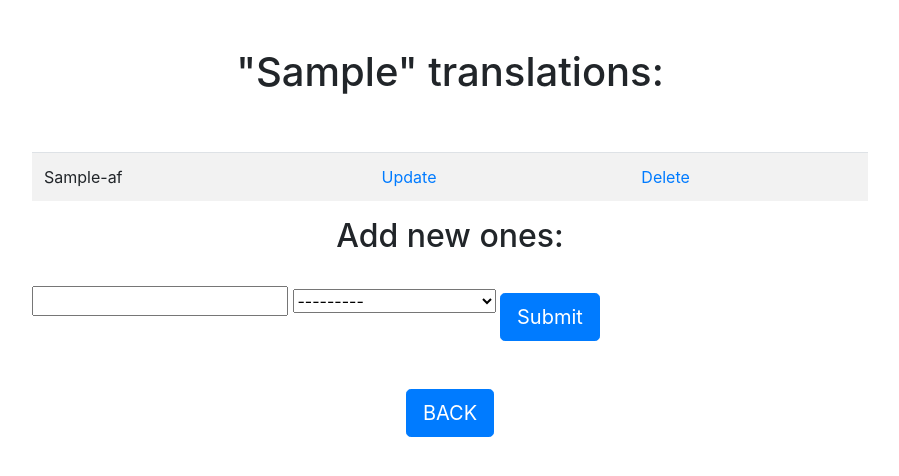
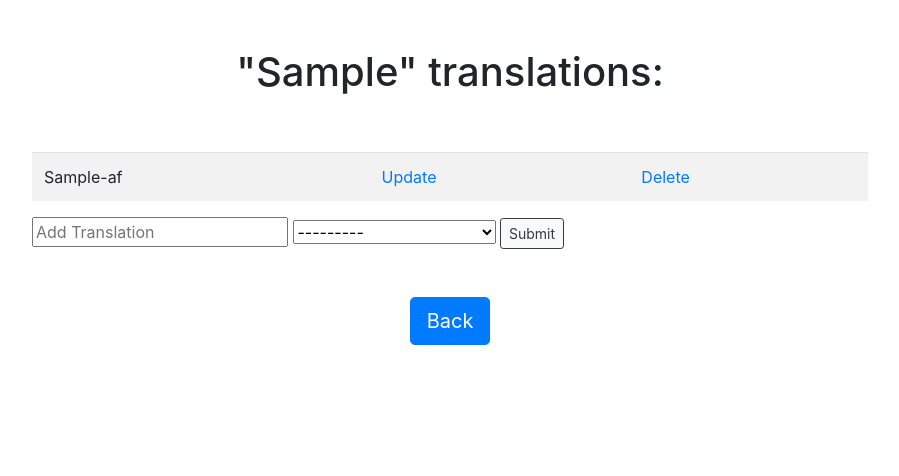
Before and after one commit to Iddorot/words, a Django app: page /dictionary/dictionary/00000000-0000-0000-0000-000000000001/detail in a window 1280 px wide. Shown: the part 56-532 px from the top of the page, without its empty margins (190-1089 px from the left). Run offline with Django 4.2, Linux system fonts and the light colour scheme; tables that the repository leaves empty hold one stand-in row (values such as "Sample post").

Commit message:
add new translation placeholder

```diff
--- a/wordssite/dictionary/forms.py
+++ b/wordssite/dictionary/forms.py
@@ -24,6 +24,7 @@ class WordForm(forms.ModelForm):
 
 
 class TranslationForm(forms.ModelForm):
+
     def clean_translation(self):
         translation = self.cleaned_data['translation'].title()
 
--- a/wordssite/dictionary/views.py
+++ b/wordssite/dictionary/views.py
@@ -3,11 +3,12 @@ from django.views.generic.list import ListView
 from django.views.generic.detail import DetailView
 from django.views.generic.edit import CreateView, UpdateView, DeleteView
 from django.urls import reverse_lazy
-from django.forms import inlineformset_factory
+from django.forms import inlineformset_factory, TextInput
 from django.http import HttpResponseRedirect
 from .models import Word,Translation
 from .forms import TranslationForm, WordForm
 from django.shortcuts import render, redirect
+
 
 
 
@@ -21,8 +22,8 @@ class WordListView(WordBaseView, ListView):
 
 class WordDetailView(WordBaseView, UpdateView):
     def __init__(self):
-        self.WordFormSet = inlineformset_factory(Word, Translation, fields= ('translation', 'language'), extra = 1)
-
+        self.WordFormSet = inlineformset_factory(Word, Translation, fields= ('translation', 'language'), extra = 1,
+                                                widgets={'translation': TextInput(attrs={'placeholder': 'Add Translation'})})
     def get(self, request, pk):
         word = Word.objects.get(pk=pk)
         formset = self.WordFormSet(instance=word,queryset=Word.objects.none())
--- a/wordssite/templates/dictionary/word_detail.html
+++ b/wordssite/templates/dictionary/word_detail.html
@@ -12,30 +12,24 @@
                         <td class="ml-5">{{translation}}-{{translation.language}}</td>
                         <td><a href="{% url 'dictionary:translation_update' translation.id%} ">Update</a></td>
                         <td><a href="{% url 'dictionary:translation_delete' translation.id%}">Delete</a></td>
-
                     {% endfor %}
                 </tbody>
-
             </table>
             <div class="align-self-center" style="width: 100%">
-                <h2 class="text-center">Add new ones:</h1>
                 <form action= "" method="POST">
                     {% csrf_token %}
-
                     {{ formset.management_form }}
 
                     {% for form in formset %}
-                        {{form.translation}}
-                        {{form.language}}
+                    <td class="ml-5">{{form.translation}}  {{form.language}}</td>
                     {% endfor %}
-
-                    <input type="submit" class="btn btn-primary btn-lg" value="Submit" style="margin-right: 30px; margin-top: 30px;">
+                    <td class="ml-5"><input type="submit" class="btn btn-light btn-sm btn-outline-dark" value="Submit"></td>
                 </form>
             </div>
         </div>
 
         <div class="d-flex justify-content-center">
-            <a href="{% url 'dictionary:all' %}" class="d-block btn btn-primary btn-lg my-5">BACK</a>
+            <a href="{% url 'dictionary:all' %}" class="d-block btn btn-primary btn-lg my-5 ">Back</a>
         </div>
     </div>
 </div>
```
